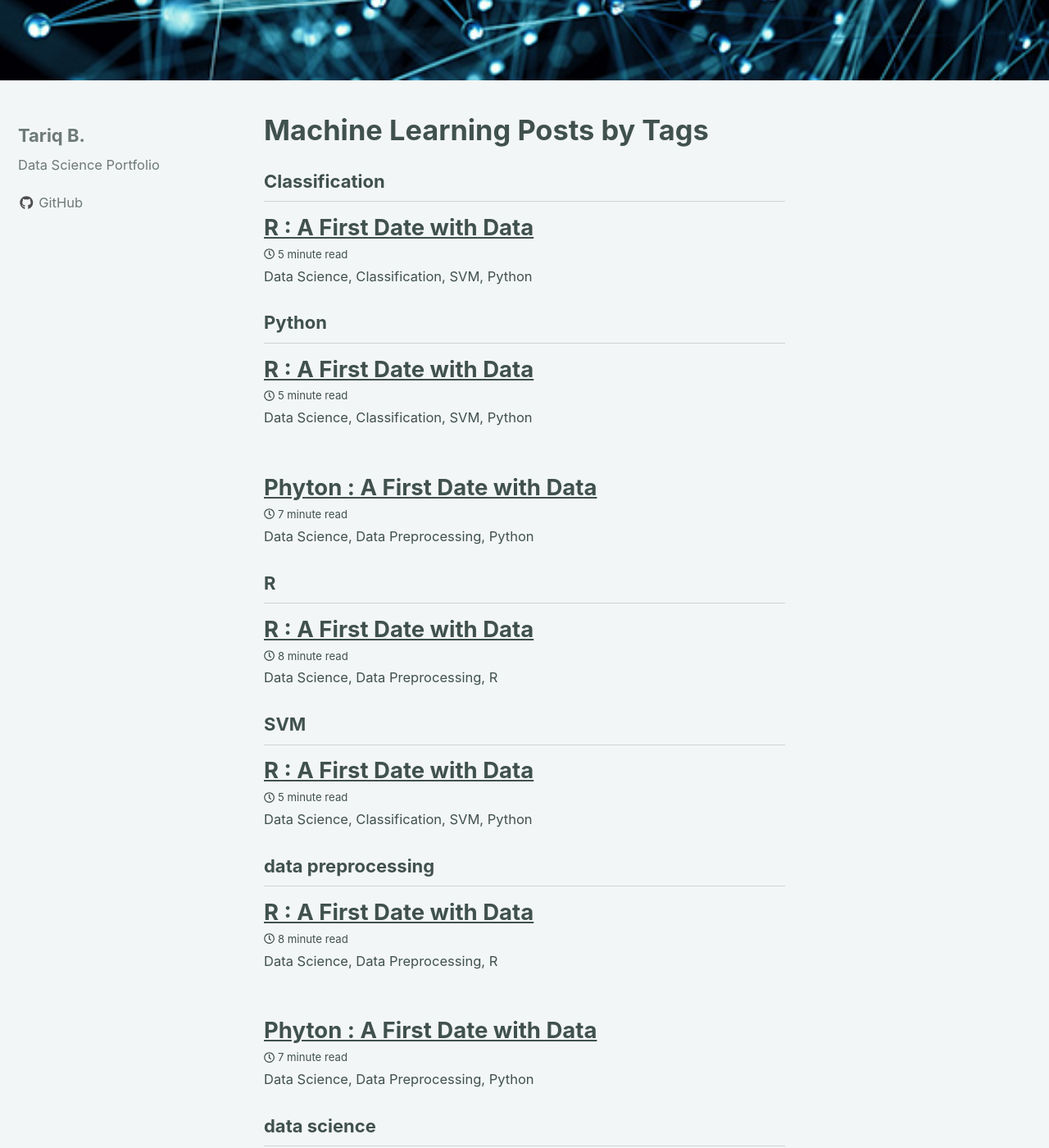
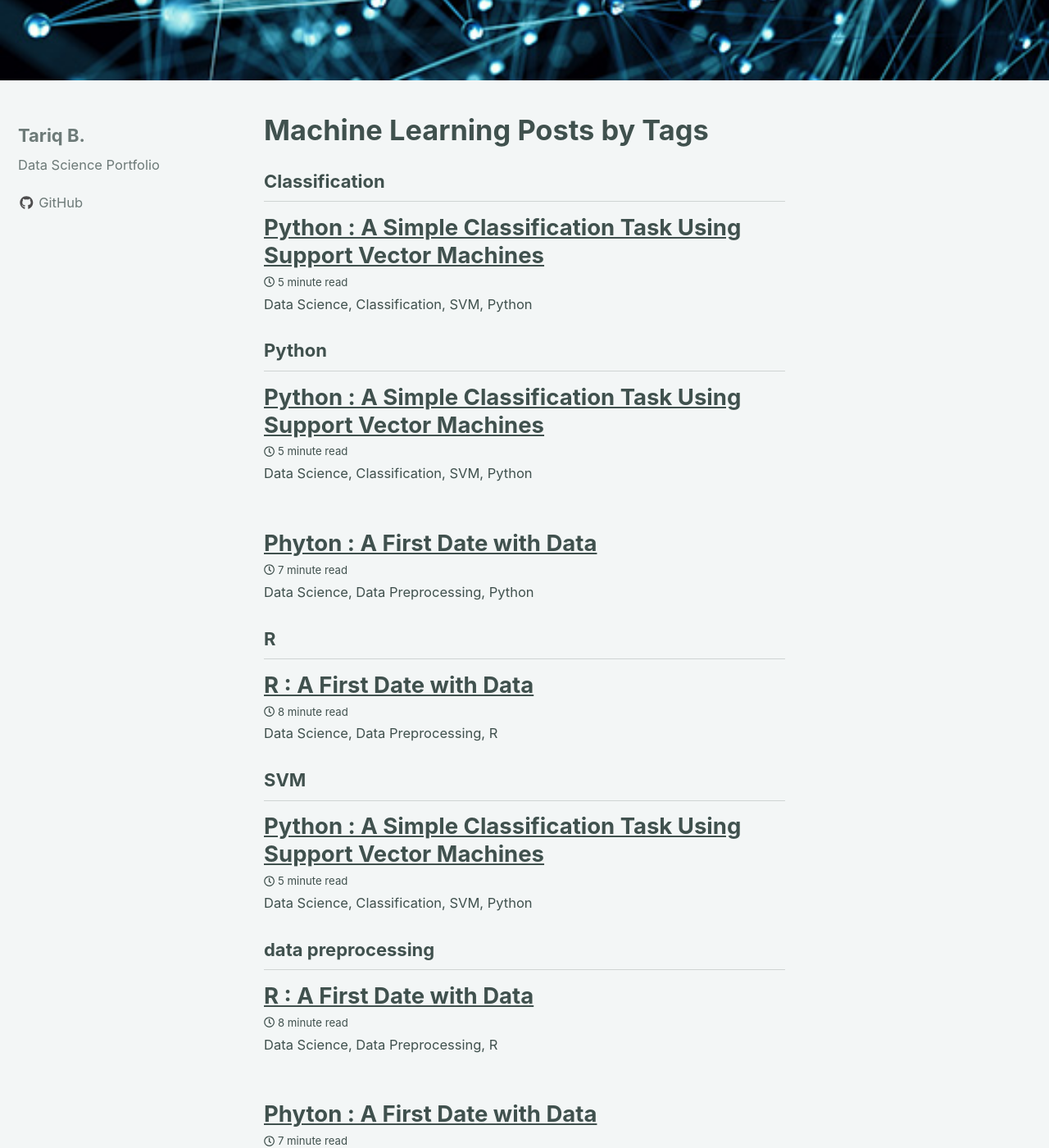
Before and after one commit to TariqGon/TariqGon.github.io, a Jekyll site: the page built from _pages/machinelearning.md, in a window 1280 px wide and 1400 px high, scrolled down 596 px. Shown: the whole window at 82% size. Built offline with Jekyll 4.4.1, drawn with Linux system fonts in a browser that asks for light colours; nearby versions of some CDN libraries; some of the changed text lies outside the part shown.

Commit message:
new commit

```diff
--- a/_posts/2018-03-11- A_Simple_Classification_Task_Using_Support_Vector_Machines.md
+++ b/_posts/2018-03-11- A_Simple_Classification_Task_Using_Support_Vector_Machines.md
@@ -1,5 +1,5 @@
 ---
-title: "R : A First Date with Data"
+title: "Python : A Simple Classification Task Using Support Vector Machines"
 date: 2018-03-12
 tags: [machine learning,data science,Classification, SVM, Python]
 header:
```
